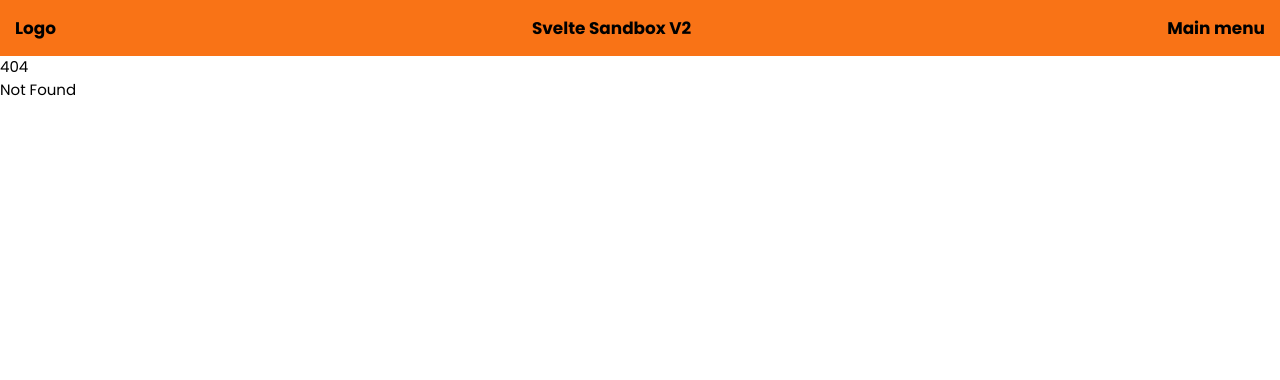
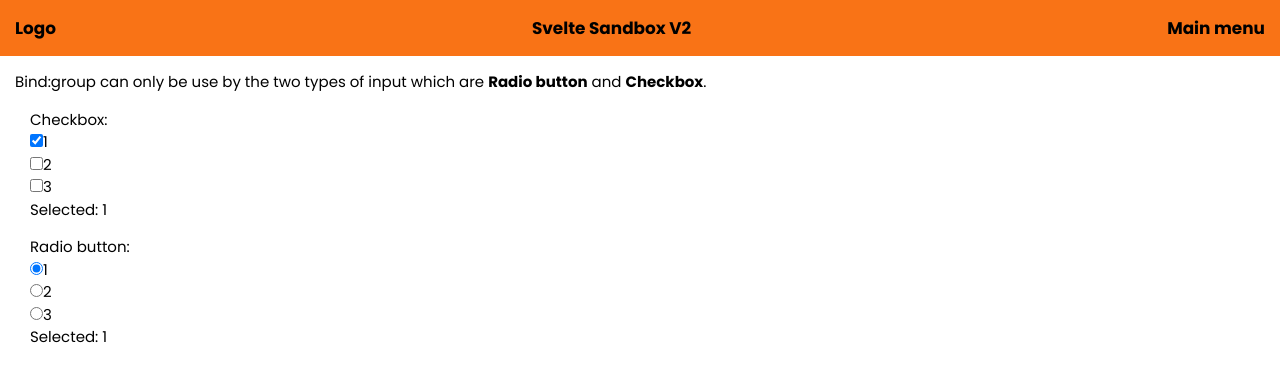
Before and after one commit to zdotdev/Svelte-Sandbox-V2, a SvelteKit app: page /bindingGroup in a window 1280 px wide. Before the commit this address had no page. Shown: the top 380 px of the page. Built offline with nearby package versions, Linux system fonts and the light colour scheme.

Commit message:
Added binding group

```diff
--- a/src/routes/+page.svelte
+++ b/src/routes/+page.svelte
@@ -11,4 +11,6 @@
     <a href="/forwardingComponentEvents" class="bg-slate-200 rounded-lg p-4">Forwarding Component Events</a>
     <a href="/classDirective" class="bg-slate-200 rounded-lg p-4">Class:Directives</a>
     <a href="/binding" class="bg-slate-200 rounded-lg p-4">Binding</a>
+    <a href="/bindingGroup" class="bg-slate-200 rounded-lg p-4">Binding Group</a>
+    <a href="/bindingThis" class="bg-slate-200 rounded-lg p-4">Binding This</a>
 </div>
--- a/src/routes/binding/+page.svelte
+++ b/src/routes/binding/+page.svelte
@@ -13,7 +13,7 @@
 </script>
 
 <div class="flex flex-col gap-2 m-4">
-    <p>Withou using Bind:</p>
+    <p>Without using Bind:</p>
     <input type="text" on:input={inputVal} value = {valOne} class="outline outline-2 w-fit" />
     <p>Value = {valOne}</p>
     <button on:click={() => {valOne = "Lamaw"}} class="bg-slate-200 rounded-lg p-2 w-fit">Change Value</button>
--- /dev/null
+++ b/src/routes/bindingGroup/+page.svelte
@@ -0,0 +1,35 @@
+<script>
+    let checkBox = [1] // checkbox can declare a default variable to hold the selected value
+    let radio = 1 // radio button is two way, which means if you add default value, it will be selected by the radio button
+</script>
+<div class="m-4">
+    <p>Bind:group can only be use by the two types of input which are <strong>Radio button</strong> and <strong>Checkbox</strong>.</p>
+    <div class="flex flex-col m-4">
+        <p>Checkbox:</p>
+        <label>
+            <input type="checkbox" bind:group={checkBox} value="{1}">1
+        </label>
+        <label>
+            <input type="checkbox" bind:group={checkBox} value="{2}">2
+        </label>
+        <label>
+            <input type="checkbox" bind:group={checkBox} value="{3}">3
+        </label>
+        <p>Selected: {checkBox.join(', ')}</p>
+    </div>
+
+    <div class="flex flex-col m-4">
+        <p>Radio button:</p>
+        <label>
+            <!-- radio buttons must have the same name to make the user choose 1 choice only -->
+            <input type="radio" name="radGroup" bind:group={radio} value="{1}">1
+        </label>
+        <label>
+            <input type="radio" name="radGroup" bind:group={radio} value="{2}">2
+        </label>
+        <label>
+            <input type="radio" name="radGroup" bind:group={radio} value="{3}">3
+        </label>
+        <p>Selected: {radio || ''}</p>
+    </div>
+</div>
--- /dev/null
+++ b/src/routes/bindingThis/+page.svelte
@@ -0,0 +1,9 @@
+<script>
+
+</script>
+<div class="flex flex-col gap-2 m-4">
+    <div class="flex flex-col gap-2">
+        <input type="text" class="outline outline-2 w-fit">
+        <button class="bg-slate-200 rounded-lg p-2 w-fit">Click me</button>
+    </div>
+</div>
```
